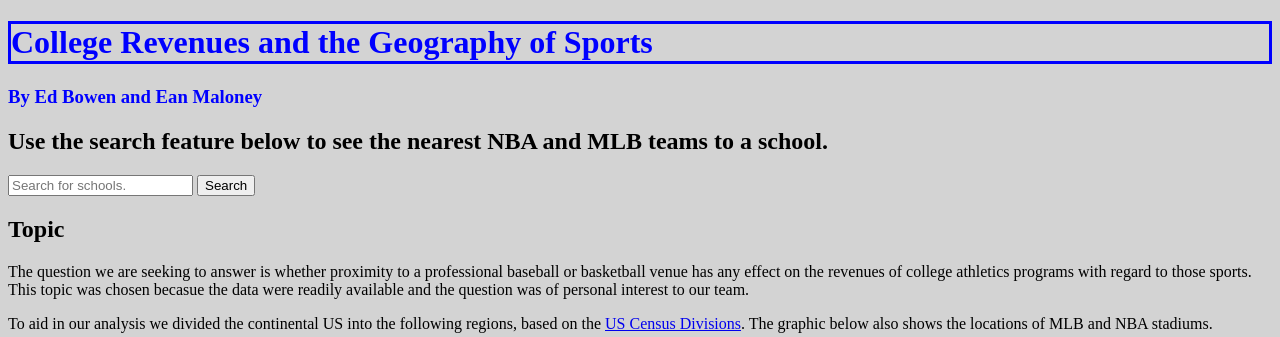
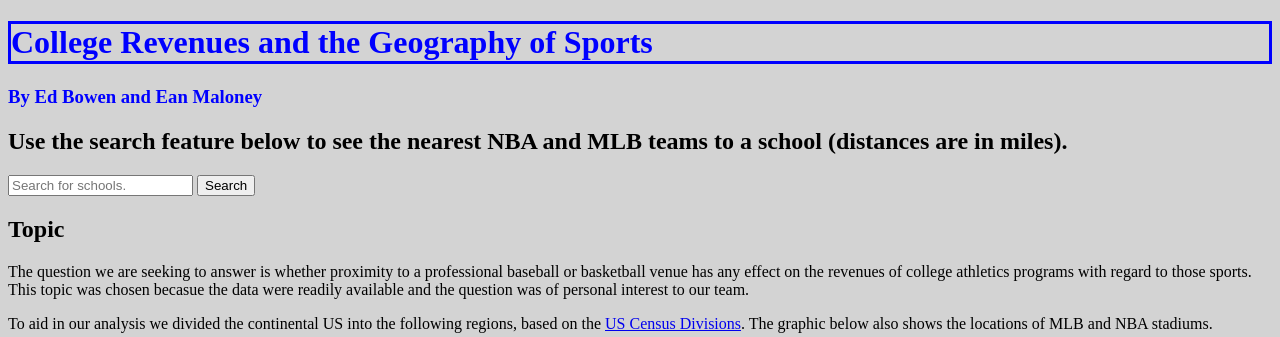
Before and after one commit to ean-maloney/final_project, a Flask app: template dashboard/templates/index.html in a window 1280 px wide. Shown: the top 337 px of the page. Run offline with Flask 2, Linux system fonts and the light colour scheme; the template is opened without the code that fills it, so the values that code supplies are empty; some libraries are stand-ins or nearby versions.

```diff
--- a/dashboard/templates/index.html
+++ b/dashboard/templates/index.html
@@ -11,10 +11,9 @@
     <h1 id="title">College Revenues and the Geography of Sports</h1>
     <h3 id="attribution">By Ed Bowen and Ean Maloney</h3>
 
-    <h2>Use the search feature below to see the nearest NBA and MLB teams to a school.</h2>
+    <h2>Use the search feature below to see the nearest NBA and MLB teams to a school (distances are in miles).</h2>
     <!-- https://stackoverflow.com/questions/52644035/how-to-show-a-pandas-dataframe-into-a-existing-flask-html-table -->
     {% for table in tables %}
-        <!-- {{titles[loop.index]}} -->
         {{table|safe}}
     {% endfor %}
 
```
